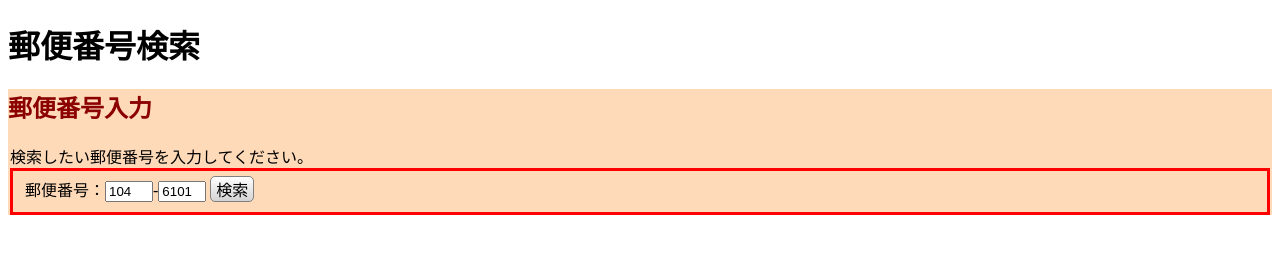
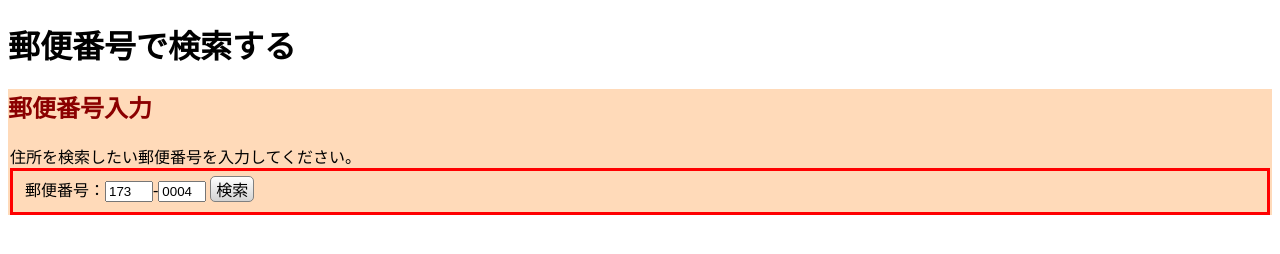
Before and after one commit to norisioo/sass-tutorial, a website: page index.html in a window 1280 px wide. Drawn offline with nearby package versions, Linux system fonts and the light colour scheme.

Commit message:
初期値と文言修正

```diff
--- a/index.html
+++ b/index.html
@@ -3,17 +3,17 @@
     <head>
         <link rel="stylesheet" href="css/main.css">
         <meta charset="utf-8" />
-        <title>郵便番号検索</title>
+        <title>住所検索</title>
         <script type="text/javascript" src="node_modules/jquery/dist/jquery.min.js"></script>
     </head>
     <body>
-        <h1>郵便番号検索</h1>
+        <h1>郵便番号で検索する</h1>
         <section class="condition_area">
             <h2>郵便番号入力</h2>
             <form>
-                <legend>検索したい郵便番号を入力してください。</legend>
+                <legend>住所を検索したい郵便番号を入力してください。</legend>
                 <fieldset>
-                    郵便番号：<input id="zipcode3" type="text" maxlength="3" value="104" />-<input id="zipcode4" type="text" maxlength="4" value="6101" />
+                    郵便番号：<input id="zipcode3" type="text" maxlength="3" value="173" />-<input id="zipcode4" type="text" maxlength="4" value="0004" />
 
                     <a id="searchButton" href="#">検索</a>
                 </fieldset>
```
